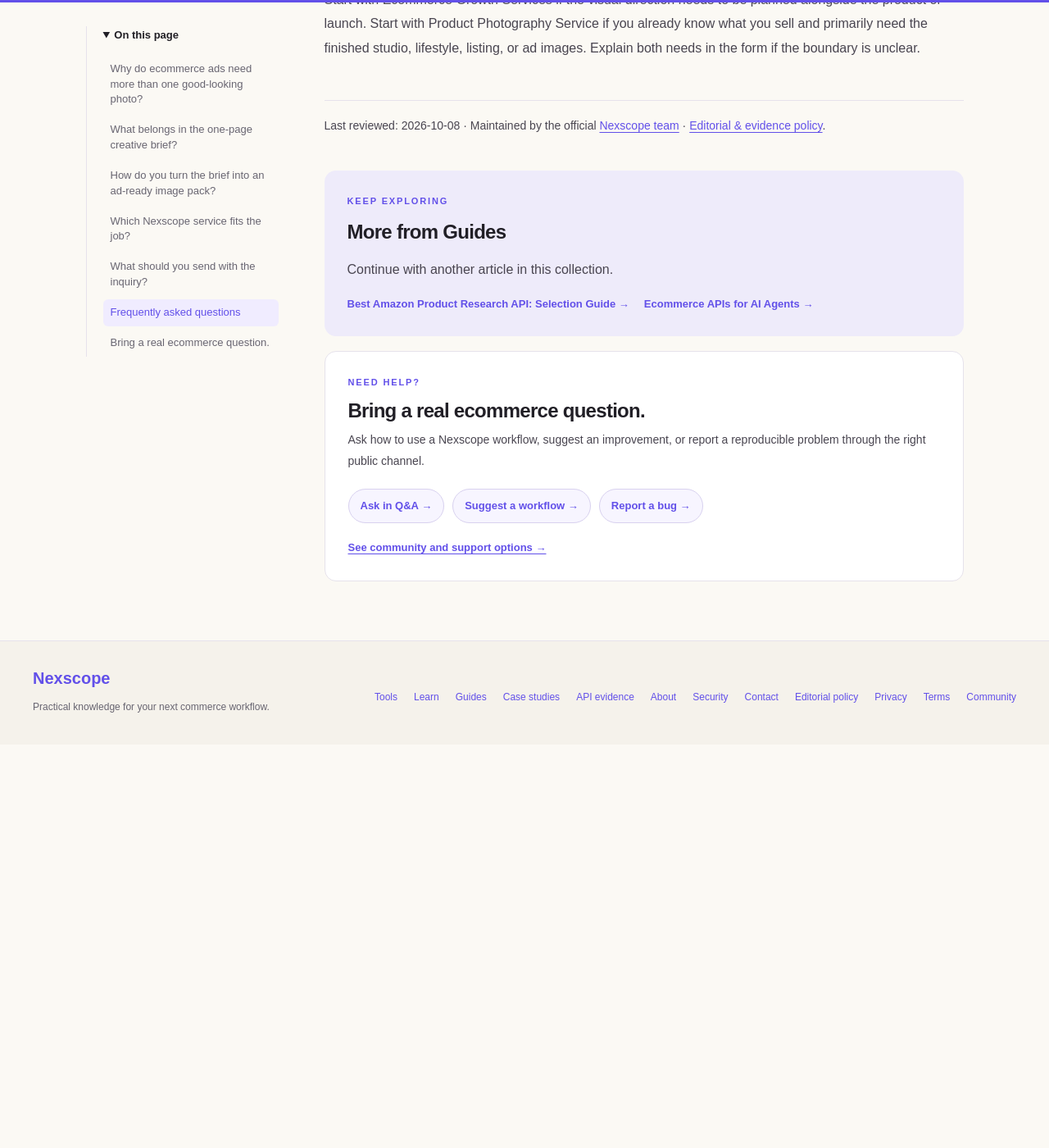
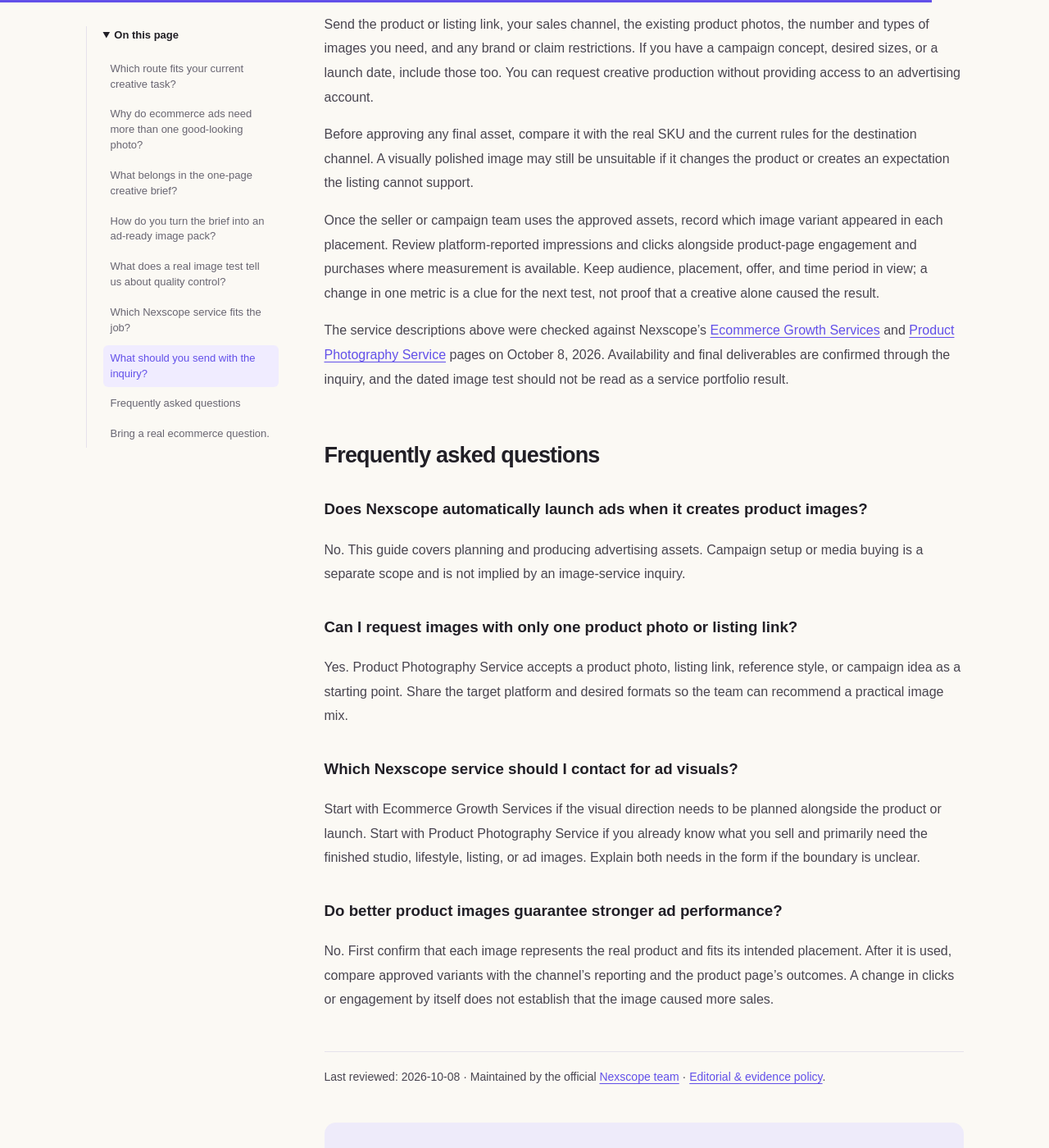
Before and after one commit to nexscope-ai/ecommerce-ai-tools, a Jekyll site: the page built from docs/guides/ecommerce-ad-creative-production.md, in a window 1280 px wide and 1400 px high, scrolled down 3995 px. Shown: the whole window at 82% size. Built offline with Jekyll 4.4.1, drawn with Linux system fonts in a browser that asks for light colours; before the commit the page ends 4903 px from its top, so only the background shows below that; some of the changed text lies outside the part shown.

Commit message:
Improve ad creative guide with decision evidence

```diff
--- a/docs/guides/ecommerce-ad-creative-production.md
+++ b/docs/guides/ecommerce-ad-creative-production.md
@@ -23,6 +23,8 @@
     answer: Yes. Nexscope Product Photography Service accepts a product photo, listing link, reference style, or campaign idea as a starting point, then reviews the required formats and image mix.
   - question: Which Nexscope service should I contact for ad visuals?
     answer: Use Ecommerce Growth Services when you want creative direction in a broader product or launch plan. Use Product Photography Service when the main need is a finished set of studio, lifestyle, listing, or ad images.
+  - question: Do better product images guarantee stronger ad performance?
+    answer: No. Review product accuracy first, then compare approved creative variants using channel reporting and product-page outcomes. A click or engagement change alone does not prove that an image caused more sales.
 ---
 
 # How to make ecommerce ad creatives from a product brief
@@ -34,6 +36,14 @@
 Modern commerce marketing connects product context, creative direction, and asset production in one process. A seller can use that principle without buying a large advertising platform: prepare one brief, turn it into several purposeful images, and check every variation against the actual product. If you need help doing that work, Nexscope offers [Ecommerce Growth Services](https://www.nexscope.ai/ecommerce-growth-services?service=aiPhotos&co-from=learn-ad-creative#inquiry) and a [Product Photography Service](https://www.nexscope.ai/product-photography-service?co-from=learn-ad-creative#inquiry). The right entry point depends on whether you need a broader creative plan or a finished image pack.
 
 > **Quick answer:** Start with one SKU, one audience, and the buyer question the image should answer. Supply real product photos and approved claims. Plan a clean product view, a useful detail, an in-use scene, and placement-specific crops only where they help. Review the final images for product accuracy before anyone uses them in an ad.
+
+## Which route fits your current creative task?
+
+| Your situation | Best starting point | Why |
+| --- | --- | --- |
+| You have one reference image and want to explore concepts yourself | [AI Product Image Generator guide]({{ '/ai-product-image-generator/' | relative_url }}) | You control prompts and review each output; the tool does not approve product claims or channel rules. |
+| Your product story and visual angles are still unclear | [Ecommerce Growth Services — AI Product Creatives](https://www.nexscope.ai/ecommerce-growth-services?service=aiPhotos&co-from=learn-ad-creative#inquiry) | Discuss the product, buyer questions, listing context, and creative direction together. |
+| You know what images you need and want a finished pack | [Product Photography Service](https://www.nexscope.ai/product-photography-service?co-from=learn-ad-creative#inquiry) | Request studio, model, lifestyle, listing, PDP, or ad-ready images from product references. |
 
 ## Why do ecommerce ads need more than one good-looking photo?
 
@@ -65,6 +75,12 @@
 
 An AI image generator can help explore possible scenes, but it does not verify product truth or a platform's current ad rules. The [Nexscope AI product image guide]({{ '/ai-product-image-generator/' | relative_url }}) explains how to review self-service outputs against a real reference. For managed production, the two service inquiries below let you share the product and ask for a proposed scope.
 
+## What does a real image test tell us about quality control?
+
+In one [published Nexscope GPT 2.5 Flare reference-image test]({{ '/api-evidence/gpt-image-2-5-flare/' | relative_url }}), a request for one 2K square image returned a 2048 × 2048 PNG and a successful task status. Human review still found that the label size and parts of the bottle and cap proportions had changed. The source was an unbranded generated concept, so the output was **not** approved as an exact-SKU listing image.
+
+This is one dated observation, not a model benchmark or proof about every image. Its practical lesson for an ad pack is narrower: a technically successful generation can still fail product-fidelity review. Preserve the source reference and compare the finished creative with the actual item before approving it.
+
 ## Which Nexscope service fits the job?
 
 **Choose [Ecommerce Growth Services — AI Product Creatives](https://www.nexscope.ai/ecommerce-growth-services?service=aiPhotos&co-from=learn-ad-creative#inquiry)** when the product story, buyer questions, listing context, and image directions need to be worked out together. The growth-services page includes research, listing preparation, and creative support as part of a wider product or launch workflow. Its inquiry form can be opened with the image-related need selected.
@@ -82,6 +98,10 @@
 
 Before approving any final asset, compare it with the real SKU and the current rules for the destination channel. A visually polished image may still be unsuitable if it changes the product or creates an expectation the listing cannot support.
 
+Once the seller or campaign team uses the approved assets, record which image variant appeared in each placement. Review platform-reported impressions and clicks alongside product-page engagement and purchases where measurement is available. Keep audience, placement, offer, and time period in view; a change in one metric is a clue for the next test, not proof that a creative alone caused the result.
+
+The service descriptions above were checked against Nexscope's [Ecommerce Growth Services](https://www.nexscope.ai/ecommerce-growth-services) and [Product Photography Service](https://www.nexscope.ai/product-photography-service) pages on October 8, 2026. Availability and final deliverables are confirmed through the inquiry, and the dated image test should not be read as a service portfolio result.
+
 ## Frequently asked questions
 
 ### Does Nexscope automatically launch ads when it creates product images?
@@ -95,3 +115,7 @@
 ### Which Nexscope service should I contact for ad visuals?
 
 Start with Ecommerce Growth Services if the visual direction needs to be planned alongside the product or launch. Start with Product Photography Service if you already know what you sell and primarily need the finished studio, lifestyle, listing, or ad images. Explain both needs in the form if the boundary is unclear.
+
+### Do better product images guarantee stronger ad performance?
+
+No. First confirm that each image represents the real product and fits its intended placement. After it is used, compare approved variants with the channel's reporting and the product page's outcomes. A change in clicks or engagement by itself does not establish that the image caused more sales.
```
